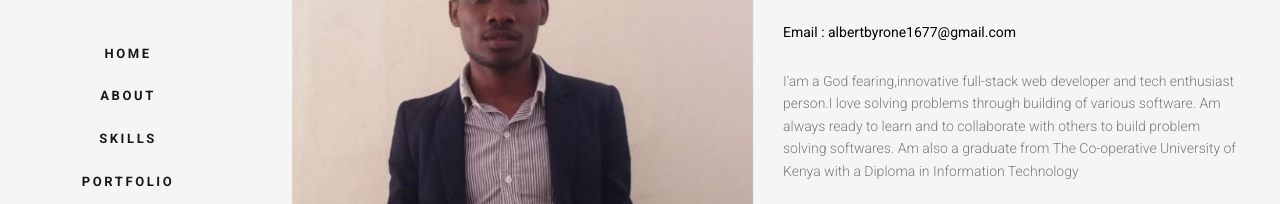
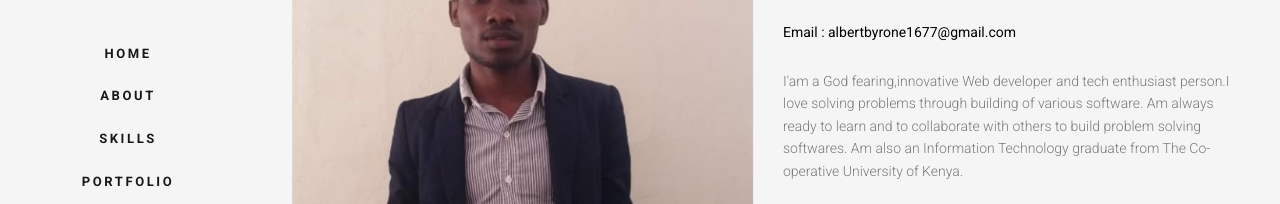
Before and after one commit to Albert-Byrone/Personal_Website, a plain HTML site: page about.html in a window 1280 px wide. Shown: the part 178-382 px from the top of the page. Drawn offline with Linux system fonts and the light colour scheme; a script that the page names is missing; files whose address does not match are found by name.

Commit message:
update about me

```diff
--- a/about.html
+++ b/about.html
@@ -102,7 +102,7 @@
 						<h5>Email : albertbyrone1677@gmail.com
 						</h5>
 						<p>
-							I'am a God fearing,innovative full-stack web developer and tech enthusiast person.I love solving problems through building of various software. Am always ready to learn and to collaborate with others to build problem solving softwares. Am also a graduate from The Co-operative University of Kenya with a Diploma in Information Technology
+							I'am a God fearing,innovative Web developer and tech enthusiast person.I love solving problems through building of various software. Am always ready to learn and to collaborate with others to build problem solving softwares. Am also an  Information Technology graduate from The Co-operative University of Kenya.
 						</p>
 
 					</div>
```
